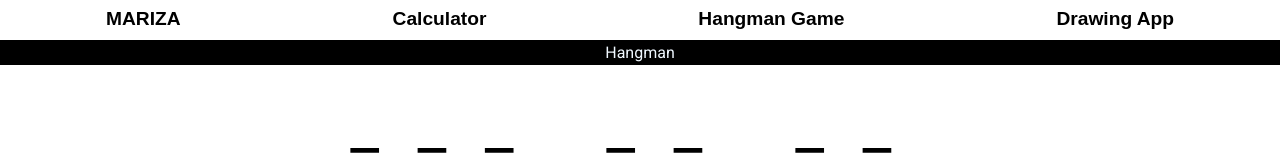
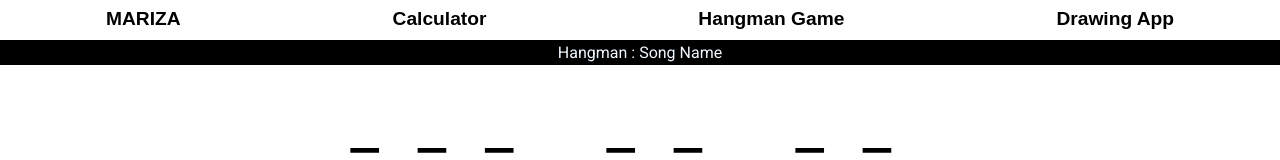
Before and after one commit to Nedhel/mini-web-apps, a plain HTML site: page pages/hangman.html in a window 1280 px wide. Shown: the top 160 px of the page. Drawn offline with Linux system fonts and the light colour scheme.

Commit message:
Modified

```diff
--- a/pages/hangman.html
+++ b/pages/hangman.html
@@ -21,12 +21,9 @@
         </nav>
         <section class="hangman">
             <div class="subnav">
-                <div>Hangman</div>
+                <div>Hangman : Song Name</div>
             </div>
             <section class="top-part">
-                <!-- <h1>
-                    Hangman : Song Name
-                </h1> -->
                 <section id="answer-section">
                 </section>
                 <section class="hint-section">
```
